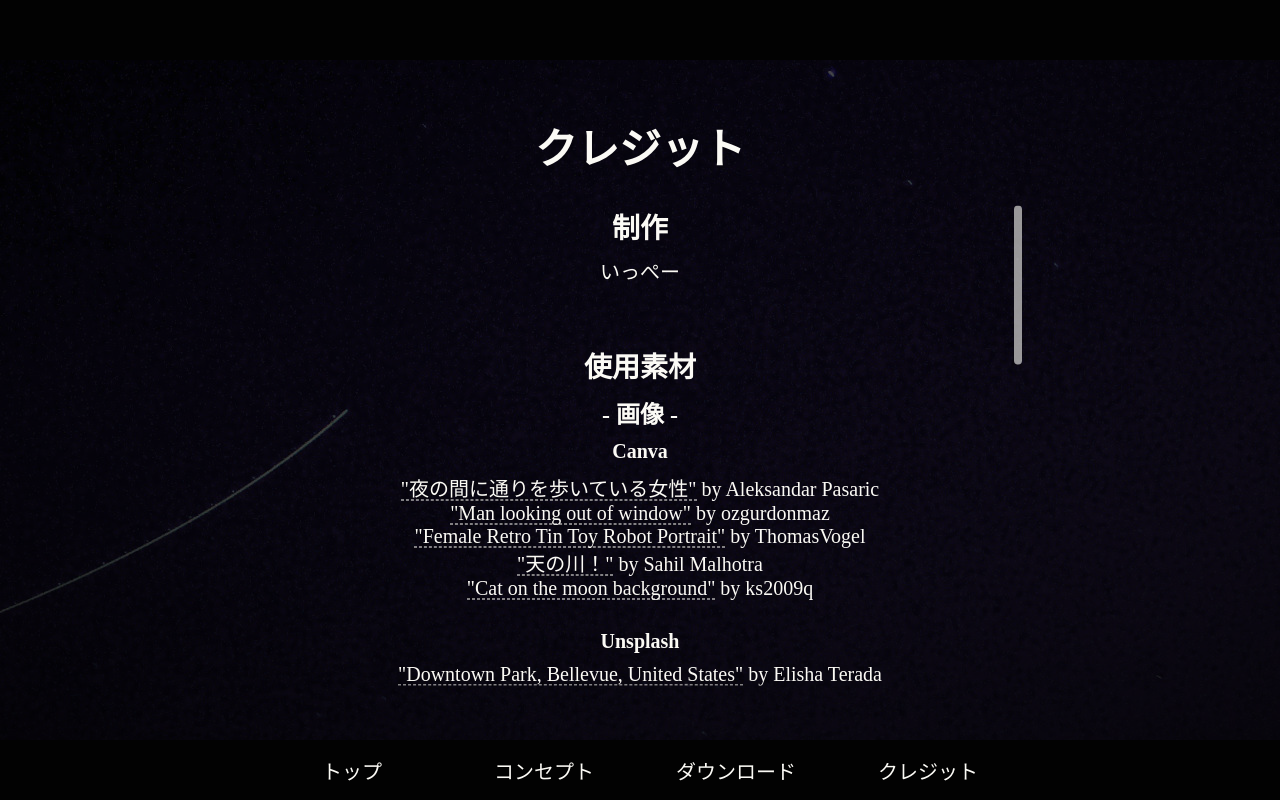
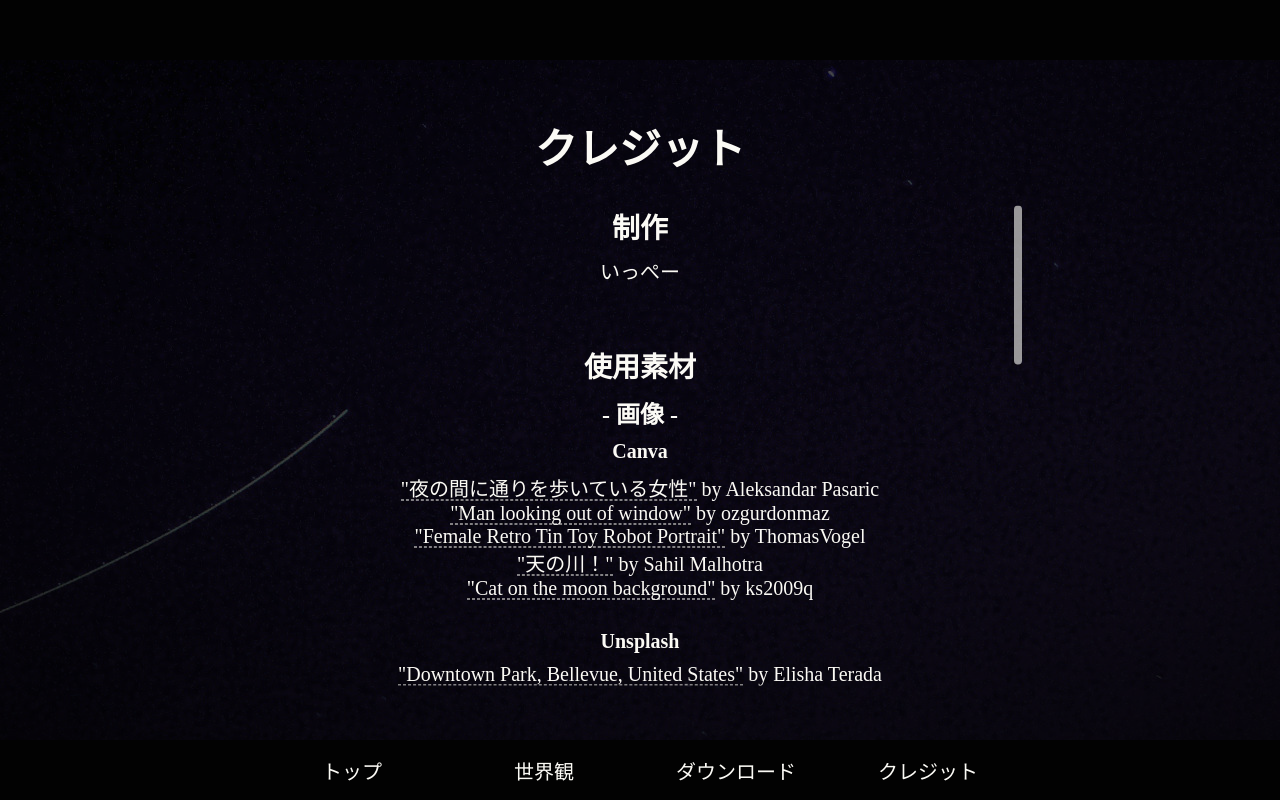
Before and after one commit to ichi-h/myochikirin-hp, a React (Create React App) app: page /credit in a window 1280 px wide. Built offline with nearby package versions, Linux system fonts and the light colour scheme; a web font is replaced by a local one.

Commit message:
rename concept to worldview

```diff
--- a/src/components/Navbar.js
+++ b/src/components/Navbar.js
@@ -7,7 +7,7 @@ function Navbar() {
     <div className="navbar">
       <ul>
         <li><Link to="/">トップ</Link></li>
-        <li><Link to="/worldview">コンセプト</Link></li>
+        <li><Link to="/worldview">世界観</Link></li>
         <li><Link to="/download">ダウンロード</Link></li>
         <li><Link to="/credit">クレジット</Link></li>
       </ul>
--- a/src/components/Worldview.js
+++ b/src/components/Worldview.js
@@ -17,7 +17,7 @@ class Worldview extends React.Component {
       <div className="worldview">
         <div className="worldview bg" style={this.state.worldviewStyle} />
         <div className="content">
-          <h1>コンセプト</h1>
+          <h1>世界観</h1>
           <div className="explain">
             <p>
               このノベルゲームにストーリーはありません。<br/>
```
